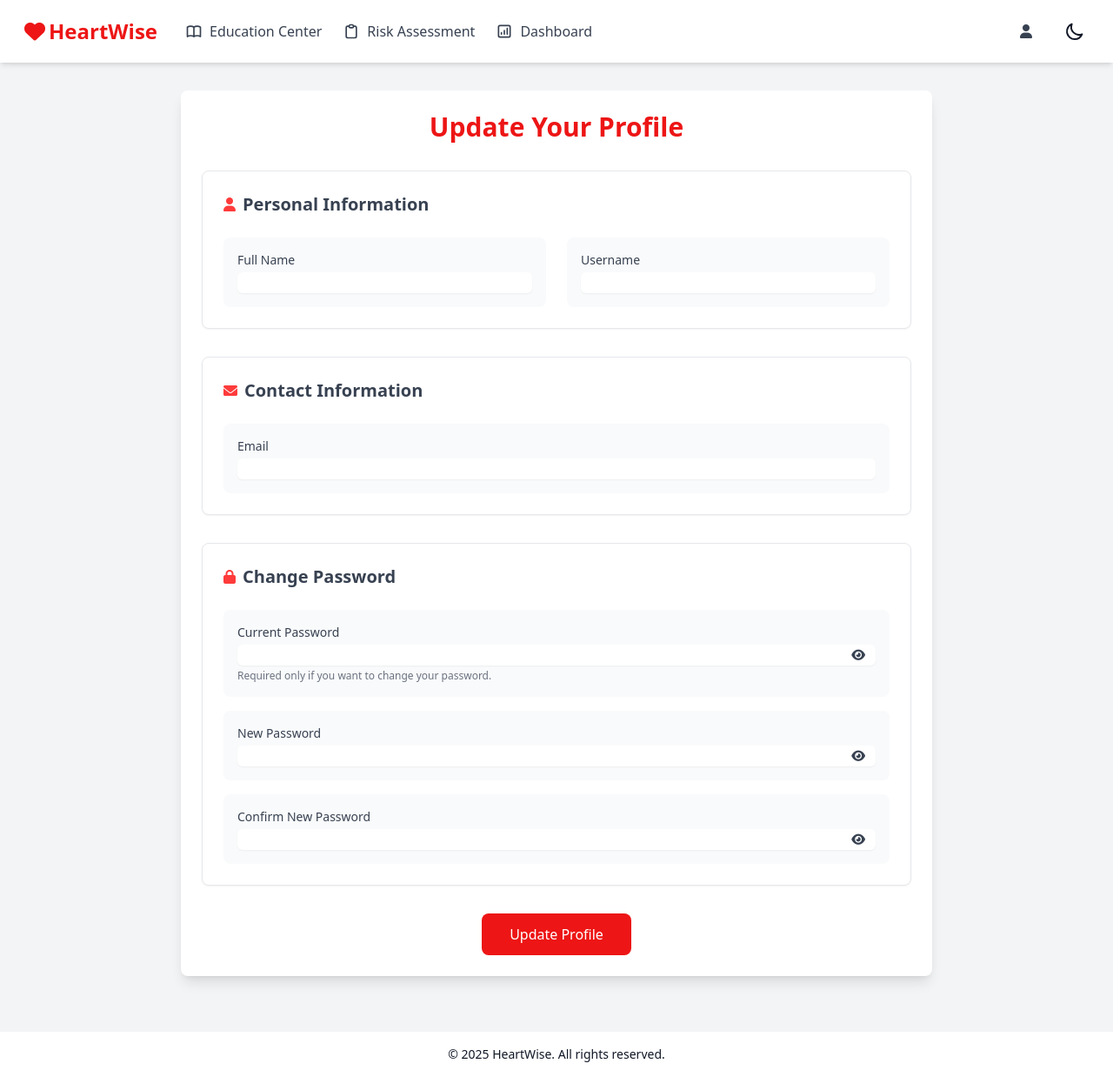
After one commit to sarbashreeeeee/HeartWise-Heart-Disease-Detection, a Flask app: template app/blueprints/profile/templates/profile.html in a window 1280 px wide. The commit adds this page. Shown: the whole page at 87% size. Run offline with Flask 3, Linux system fonts and the light colour scheme; the template is opened without the code that fills it: values that come from a table or form of the project are taken from there, others are empty; parts of the project's set-up code (start-up, migrations or seed data) failed here and were passed over; some libraries are stand-ins or nearby versions.

Commit message:
Added the Update Profile Feature along with Passowrd Hashing

```diff
--- a/app/__init__.py
+++ b/app/__init__.py
@@ -28,6 +28,7 @@ def create_app():
         from app.blueprints.disease_detection import routes
         from app.blueprints.dashboard import routes
         from app.blueprints.past_reports import routes
+        from app.blueprints.profile import routes
 
         # Register blueprints
         from app.blueprints.user_auth import user_auth_bp
@@ -35,11 +36,13 @@ def create_app():
         from app.blueprints.disease_detection import disease_detection_bp
         from app.blueprints.dashboard import dashboard_bp
         from app.blueprints.past_reports import past_reports_bp
+        from app.blueprints.profile import profile_bp
 
         app.register_blueprint(user_auth_bp)
         app.register_blueprint(main_bp)
         app.register_blueprint(disease_detection_bp)
         app.register_blueprint(dashboard_bp)
         app.register_blueprint(past_reports_bp)
+        app.register_blueprint(profile_bp)
 
     return app
--- /dev/null
+++ b/app/blueprints/profile/forms/profile_update.py
@@ -0,0 +1,49 @@
+from flask_wtf import FlaskForm
+from wtforms import (
+    DateField,
+    PasswordField,
+    StringField,
+    SubmitField,
+)
+from wtforms.validators import DataRequired, Email, Length, Optional, EqualTo
+
+
+class ProfileUpdateForm(FlaskForm):
+    full_name = StringField(
+        "Full Name",
+        validators=[
+            Optional("wow"),
+            Length(min=2, max=100),
+        ],
+    )
+    username = StringField(
+        "Username",
+        validators=[
+            Optional(),
+            Length(min=2, max=100),
+        ],
+    )
+    email = StringField(
+        "Email",
+        validators=[
+            Optional(),
+            Email(message="Please enter a valid email!"),
+        ],
+    )
+    current_password = PasswordField("Current Password", validators=[Optional()])
+    new_password = PasswordField(
+        "New Password",
+        validators=[
+            Optional(),
+            Length(min=8, message="Password must be at least 8 characters long!"),
+        ],
+    )
+    confirm_password = PasswordField(
+        "Confirm New Password",
+        validators=[
+            Optional(),
+            EqualTo("new_password", message="Passwords must match!"),
+        ],
+    )
+
+    update = SubmitField("Update Profile")
--- /dev/null
+++ b/app/blueprints/profile/templates/profile.html
@@ -0,0 +1,342 @@
+{% extends "base.html" %} {% block title %}Update Profile - HeartWise{% endblock
+%} {% block extra_head %}
+<style>
+  .form-section {
+    transform: translateY(20px);
+    opacity: 0;
+    animation: slideIn 0.7s ease forwards;
+  }
+
+  @keyframes slideIn {
+    to {
+      transform: translateY(0);
+      opacity: 1;
+    }
+  }
+  .input-group:hover {
+    transform: translateY(-2px);
+    transition: transform 0.2s ease;
+  }
+</style>
+{% endblock %} {% block content %}
+<div class="max-w-4xl mx-auto px-4 py-8">
+  <div class="bg-white dark:bg-gray-800 rounded-lg shadow-lg overflow-hidden">
+    <div class="p-6">
+      <h1
+        class="text-3xl font-bold text-heartred-600 dark:text-heartred-400 mb-8 text-center"
+      >
+        Update Your Profile
+      </h1>
+
+      {% if messages %} {% for message in messages %}
+      <div
+        class="mb-6 p-4 rounded-md {% if message.category == 'success' %}bg-green-100 text-green-700 dark:bg-green-900 dark:text-green-300{% else %}bg-red-100 text-red-700 dark:bg-red-900 dark:text-red-300{% endif %}"
+      >
+        {{ message }}
+      </div>
+      {% endfor %} {% endif %}
+
+      <form
+        id="profileUpdateForm"
+        class="space-y-8"
+        action="{{ url_for('profile.update_profile') }}"
+        method="POST"
+      >
+        {{ form.hidden_tag() }}
+
+        <!-- Personal Information Section -->
+        <div
+          class="form-section bg-white dark:bg-gray-800 rounded-lg p-6 shadow-sm border border-gray-200 dark:border-gray-700"
+        >
+          <div class="flex items-center mb-6">
+            <i class="fas fa-user text-heartred-500 mr-2"></i>
+            <h3 class="text-xl font-semibold text-gray-700 dark:text-gray-300">
+              Personal Information
+            </h3>
+          </div>
+
+          <div class="grid grid-cols-1 md:grid-cols-2 gap-6">
+            <!-- Full Name -->
+            <div class="input-group p-4 rounded-lg bg-gray-50 dark:bg-gray-700">
+              <!-- input label -->
+              {{form.full_name.label ( class="block text-sm font-medium
+              text-gray-700 dark:text-gray-300" )}}
+              <!-- input field -->
+              {{form.full_name( value=current_user.full_name, class="mt-1 block
+              w-full rounded-md border-gray-300 shadow-sm
+              focus:border-heartred-500 focus:ring-heartred-500 dark:bg-gray-600
+              dark:border-gray-500 dark:text-white" )}}
+            </div>
+
+            <!-- Username -->
+            <div class="input-group p-4 rounded-lg bg-gray-50 dark:bg-gray-700">
+              <!-- input label -->
+              {{form.username.label ( class="block text-sm font-medium
+              text-gray-700 dark:text-gray-300" )}}
+              <!-- input field -->
+              {{form.username( value=current_user.username, class="mt-1 block
+              w-full rounded-md border-gray-300 shadow-sm
+              focus:border-heartred-500 focus:ring-heartred-500 dark:bg-gray-600
+              dark:border-gray-500 dark:text-white" )}}
+            </div>
+          </div>
+        </div>
+
+        <!-- Contact Information Section -->
+        <div
+          class="form-section bg-white dark:bg-gray-800 rounded-lg p-6 shadow-sm border border-gray-200 dark:border-gray-700"
+        >
+          <div class="flex items-center mb-6">
+            <i class="fas fa-envelope text-heartred-500 mr-2"></i>
+            <h3 class="text-xl font-semibold text-gray-700 dark:text-gray-300">
+              Contact Information
+            </h3>
+          </div>
+
+          <div class="input-group p-4 rounded-lg bg-gray-50 dark:bg-gray-700">
+            <!-- input label -->
+            {{form.email.label ( class="block text-sm font-medium text-gray-700
+            dark:text-gray-300" )}}
+            <!-- input field -->
+            {{form.email( value=current_user.email, class="mt-1 block w-full
+            rounded-md border-gray-300 shadow-sm focus:border-heartred-500
+            focus:ring-heartred-500 dark:bg-gray-600 dark:border-gray-500
+            dark:text-white" )}}
+          </div>
+        </div>
+
+        <!-- Password Section -->
+        <div
+          class="form-section bg-white dark:bg-gray-800 rounded-lg p-6 shadow-sm border border-gray-200 dark:border-gray-700"
+        >
+          <div class="flex items-center justify-between mb-6">
+            <div class="flex items-center">
+              <i class="fas fa-lock text-heartred-500 mr-2"></i>
+              <h3
+                class="text-xl font-semibold text-gray-700 dark:text-gray-300"
+              >
+                Change Password
+              </h3>
+            </div>
+            <p id="passwordError" class="text-heartred-500"></p>
+          </div>
+
+          <div class="space-y-4">
+            <!-- Current Password -->
+            <div class="input-group p-4 rounded-lg bg-gray-50 dark:bg-gray-700">
+              <!-- input label -->
+              {{form.current_password.label ( class="block text-sm font-medium
+              text-gray-700 dark:text-gray-300" )}}
+              <div class="relative">
+                <!-- input field -->
+                {{form.current_password(class="mt-1 block w-full rounded-md
+                border-gray-300 shadow-sm focus:border-heartred-500
+                focus:ring-heartred-500 dark:bg-gray-600 dark:border-gray-500
+                dark:text-white" )}}
+                <button
+                  type="button"
+                  class="toggle-password absolute inset-y-0 right-0 pr-3 flex items-center text-sm leading-5"
+                >
+                  <i class="fas fa-eye text-gray-700 dark:text-gray-300"></i>
+                </button>
+              </div>
+              <p class="mt-1 text-xs text-gray-500 dark:text-gray-400">
+                Required only if you want to change your password.
+              </p>
+            </div>
+
+            <!-- New Password -->
+            <div class="input-group p-4 rounded-lg bg-gray-50 dark:bg-gray-700">
+              <!-- input label -->
+              {{form.new_password.label ( class="block text-sm font-medium
+              text-gray-700 dark:text-gray-300" )}}
+              <div class="relative">
+                <!-- input field -->
+                {{form.new_password(class="mt-1 block w-full rounded-md
+                border-gray-300 shadow-sm focus:border-heartred-500
+                focus:ring-heartred-500 dark:bg-gray-600 dark:border-gray-500
+                dark:text-white" )}}
+                <button
+                  type="button"
+                  class="toggle-password absolute inset-y-0 right-0 pr-3 flex items-center text-sm leading-5"
+                >
+                  <i class="fas fa-eye text-gray-700 dark:text-gray-300"></i>
+                </button>
+              </div>
+            </div>
+
+            <!-- Confirm New Password -->
+            <div class="input-group p-4 rounded-lg bg-gray-50 dark:bg-gray-700">
+              <!-- input label -->
+              {{form.confirm_password.label ( class="block text-sm font-medium
+              text-gray-700 dark:text-gray-300" )}}
+              <div class="relative">
+                <!-- input field -->
+                {{form.confirm_password(class="mt-1 block w-full rounded-md
+                border-gray-300 shadow-sm focus:border-heartred-500
+                focus:ring-heartred-500 dark:bg-gray-600 dark:border-gray-500
+                dark:text-white" )}}
+                <button
+                  type="button"
+                  class="toggle-password absolute inset-y-0 right-0 pr-3 flex items-center text-sm leading-5"
+                >
+                  <i class="fas fa-eye text-gray-700 dark:text-gray-300"></i>
+                </button>
+              </div>
+            </div>
+          </div>
+        </div>
+
+        <!-- Submit Button -->
+        <div class="flex justify-center mt-8">
+          <button
+            type="submit"
+            class="px-8 py-3 bg-heartred-600 text-white rounded-lg hover:bg-heartred-700 focus:outline-none focus:ring-2 focus:ring-heartred-500 focus:ring-offset-2 transform transition-transform hover:scale-105"
+          >
+            Update Profile
+          </button>
+        </div>
+      </form>
+    </div>
+  </div>
+</div>
+
+<!-- Confirmation Modal -->
+<div
+  id="confirmationModal"
+  class="hidden fixed inset-0 bg-gray-600 bg-opacity-50 overflow-y-auto h-full w-full z-50"
+>
+  <div
+    class="relative top-20 mx-auto p-5 border w-96 shadow-lg rounded-md bg-white dark:bg-gray-800"
+  >
+    <div class="mt-3 text-center">
+      <h3
+        id="modalHeader"
+        class="text-lg leading-6 font-medium text-gray-900 dark:text-gray-100"
+      ></h3>
+      <div class="mt-2 px-7 py-3">
+        <p
+          id="modalMessage"
+          class="text-sm text-gray-500 dark:text-gray-400"
+        ></p>
+      </div>
+      <div class="items-center px-4 py-3">
+        <button
+          id="closeModal"
+          class="px-4 py-2 bg-heartred-600 text-white text-base font-medium rounded-md shadow-sm hover:bg-heartred-700 focus:outline-none focus:ring-2 focus:ring-heartred-500"
+        >
+          Close
+        </button>
+      </div>
+    </div>
+  </div>
+</div>
+{% endblock %} {% block extra_scripts %}
+<script>
+  document.addEventListener("DOMContentLoaded", () => {
+    const form = document.getElementById("profileUpdateForm");
+    const confirmationModal = document.getElementById("confirmationModal");
+    const closeModalBtn = document.getElementById("closeModal");
+    const togglePasswordButtons = document.querySelectorAll(".toggle-password");
+    const modalHeader = document.getElementById("modalHeader");
+    const modalMessage = document.getElementById("modalMessage");
+    const passwordError = document.getElementById("passwordError");
+
+    // Password visibility toggle
+    togglePasswordButtons.forEach((button) => {
+      button.addEventListener("click", function () {
+        const input = this.parentElement.querySelector("input");
+        const type =
+          input.getAttribute("type") === "password" ? "text" : "password";
+        input.setAttribute("type", type);
+
+        // Toggle eye icon
+        const icon = this.querySelector("i");
+        if (type === "password") {
+          icon.classList.remove("fa-eye-slash");
+          icon.classList.add("fa-eye");
+        } else {
+          icon.classList.remove("fa-eye");
+          icon.classList.add("fa-eye-slash");
+        }
+      });
+    });
+
+    // Form validation
+
+    form.addEventListener("submit", async (e) => {
+      e.preventDefault();
+      try {
+        const newPassword = document.getElementById("new_password").value;
+        const confirmPassword =
+          document.getElementById("confirm_password").value;
+        const currentPassword =
+          document.getElementById("current_password").value;
+
+        // If trying to change password
+        if (newPassword || confirmPassword) {
+          // Check if current password is provided
+          if (!currentPassword) {
+            e.preventDefault();
+            passwordError.innerText = "Please enter your current password.";
+            return;
+          }
+
+          // Check if passwords match
+          if (newPassword !== confirmPassword) {
+            passwordError.innerText = "New passwords do not match.";
+            return;
+          }
+
+          // Check password strength
+          if (newPassword.length < 8) {
+            e.preventDefault();
+            passwordError.innerText =
+              "Password must have more than 8 characters.";
+            return;
+          }
+        }
+
+        const response = await fetch("update_profile", {
+          method: "POST",
+          body: new FormData(form),
+        });
+
+        const data = await response.json();
+        if (data?.success) {
+          console.log(data.message);
+          modalHeader.innerText = "Success";
+          modalMessage.innerText = data.message;
+          passwordError.innerText = "";
+          showConfirmationModal(); // Show the modal on success
+        } else {
+          console.error(data.message);
+          modalHeader.innerText = "Failure";
+          modalMessage.innerText = data.message;
+          passwordError.innerText = "";
+          showConfirmationModal(); // Show the modal on failure
+        }
+      } catch (error) {
+        colsole.error("Error submitting the form: ", error);
+      }
+    });
+
+    // Show confirmation modal
+    function showConfirmationModal() {
+      confirmationModal.classList.remove("hidden");
+    }
+
+    // Close modal when close button is clicked
+    closeModalBtn.addEventListener("click", () => {
+      confirmationModal.classList.add("hidden");
+    });
+
+    // Close modal when clicking outside the modal content
+    confirmationModal.addEventListener("click", (e) => {
+      if (e.target === confirmationModal) {
+        confirmationModal.classList.add("hidden");
+      }
+    });
+  });
+</script>
+{% endblock %}
--- a/app/models/user.py
+++ b/app/models/user.py
@@ -36,7 +36,7 @@ class User(UserMixin, db.Model):
 
     def set_password(self, password):
         """Create hashed password."""
-        self.password = generate_password_hash(password, method="sha256")
+        self.password = generate_password_hash(password)
 
     def check_password(self, password):
         """Check hashed password."""
--- a/app/templates/base.html
+++ b/app/templates/base.html
@@ -155,6 +155,11 @@
                   class="block px-4 py-2 text-sm text-gray-700 dark:text-gray-300 hover:bg-gray-100 dark:hover:bg-gray-700"
                   >Health Reports</a
                 >
+                <a
+                  href="{{url_for('profile.view_profile_page')}}"
+                  class="block px-4 py-2 text-sm text-gray-700 dark:text-gray-300 hover:bg-gray-100 dark:hover:bg-gray-700"
+                  >Profile</a
+                >
                 <hr class="my-1 border-gray-200 dark:border-gray-700" />
                 <a
                   href="{{url_for('user_auth.logout')}}"
```
Also changed, not shown: app/blueprints/profile/__init__.py (added, +9 -0 lines), app/blueprints/profile/routes.py (added, +75 -0 lines), app/blueprints/user_auth/routes.py (+4 -4 lines), app/blueprints/user_auth/templates/login.html (+29 -5 lines), app/blueprints/user_auth/templates/register.html (+30 -6 lines).
